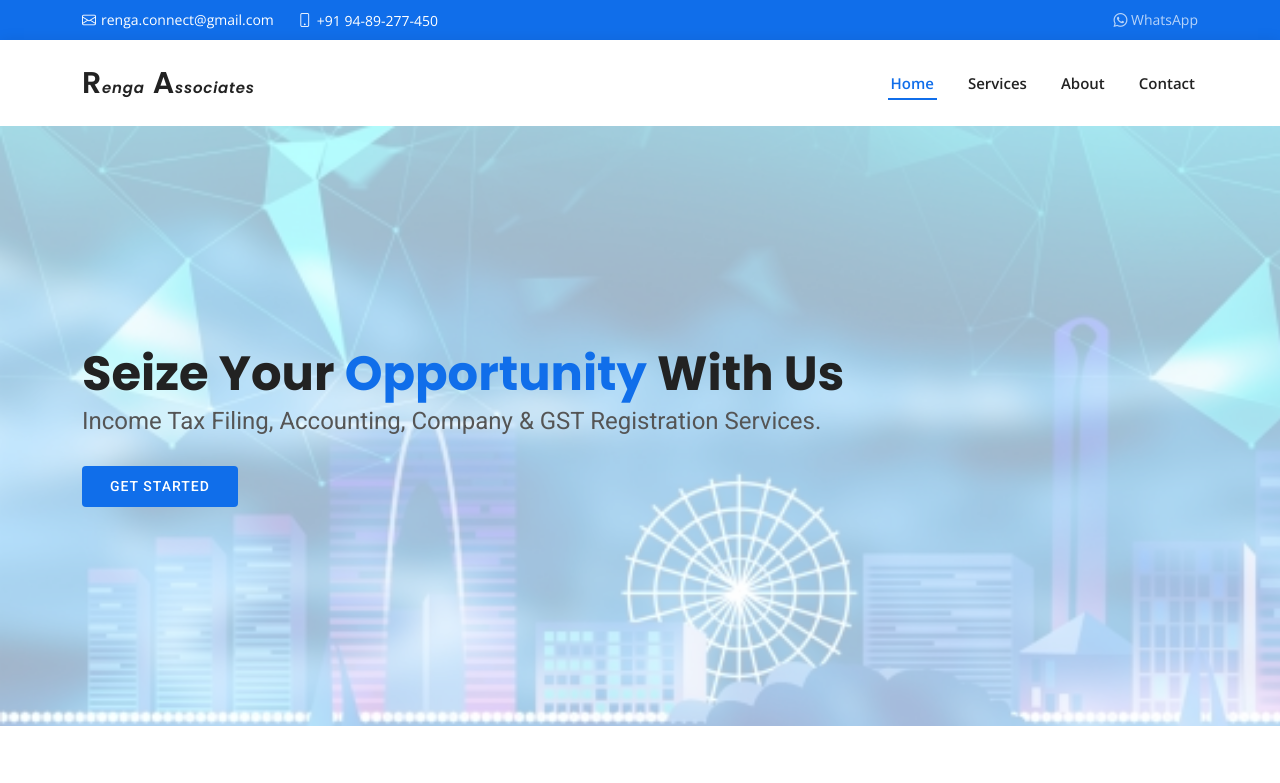
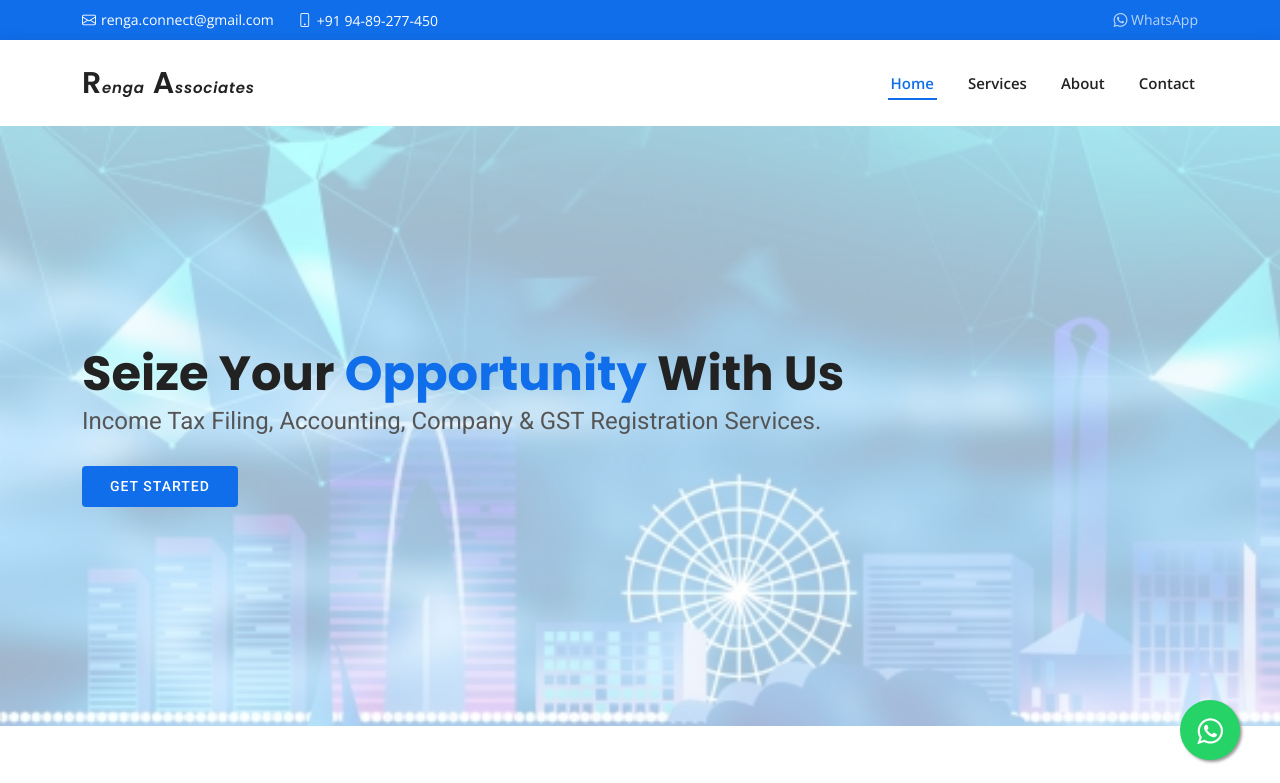
Before and after one commit to ShiftFaster/Shift, a plain HTML site: page index.html in a window 1280 px wide. Shown: the top 783 px of the page. Drawn offline with nearby package versions, Linux system fonts and the light colour scheme.

Commit message:
Add Whatsapp & Logo
Add Whatsapp & Logo

```diff
--- a/assets/css/style.css
+++ b/assets/css/style.css
@@ -8,6 +8,26 @@
 /*--------------------------------------------------------------
 # General
 --------------------------------------------------------------*/
+
+.float{
+  position:fixed;
+  width:60px;
+  height:60px;
+  bottom:40px;
+  right:40px;
+  background-color:#25d366;
+  color:#FFF;
+  border-radius:50px;
+  text-align:center;
+  font-size:30px;
+  box-shadow: 2px 2px 3px #999;
+  z-index:100;
+}
+
+.my-float{
+  margin-top:16px;
+}
+
 body {
   font-family: "Open Sans", sans-serif;
   color: #444444;
--- a/index.html
+++ b/index.html
@@ -48,7 +48,7 @@
         <!-- <a href="#" class="twitter"><i class="bi bi-twitter"></i></a>
         <a href="#" class="facebook"><i class="bi bi-facebook"></i></a>
         <a href="#" class="instagram"><i class="bi bi-instagram"></i></a> -->
-        <a href="#" class="linkedin"><i class="bi bi-whatsapp"></i> WhatsApp </i></a>
+        <a href="https://wa.me/message/AZOHXKSQN74WH1" target="_blank" class="linkedin"><i class="bi bi-whatsapp"></i> WhatsApp </i></a>
       </div>
     </div>
   </section>
@@ -60,6 +60,11 @@
       <h1 class="logo"><a href="index.html"> R<i style="font-size: 15px">enga</i> A<i style="font-size: 15px">ssociates</i></a></h1>
       <!-- Uncomment below if you prefer to use an image logo -->
       <!-- <a href="index.html" class="logo"><img src="assets/img/logo.png" alt=""></a>-->
+
+      <link rel="stylesheet" href="https://maxcdn.bootstrapcdn.com/font-awesome/4.5.0/css/font-awesome.min.css">
+      <a href="https://wa.me/message/AZOHXKSQN74WH1" class="float" target="_blank">
+        <i class="fa fa-whatsapp my-float"></i>
+      </a>
 
       <nav id="navbar" class="navbar">
         <ul>
@@ -260,7 +265,7 @@
       <div class="row" data-aos="fade-up" data-aos-delay="100">
         <div class="col-lg-6">
           <div class="info-box mb-4">
-              <i class="bi bi-whatsapp"></i>
+            <a href="https://wa.me/message/AZOHXKSQN74WH1" target="_blank"><i class="bi bi-whatsapp"></i></a>
             <h3>Need Help?</h3>
             <p>Chat with us</p>
           </div>
```
Lines whose indentation alone changed are shown as unchanged.
